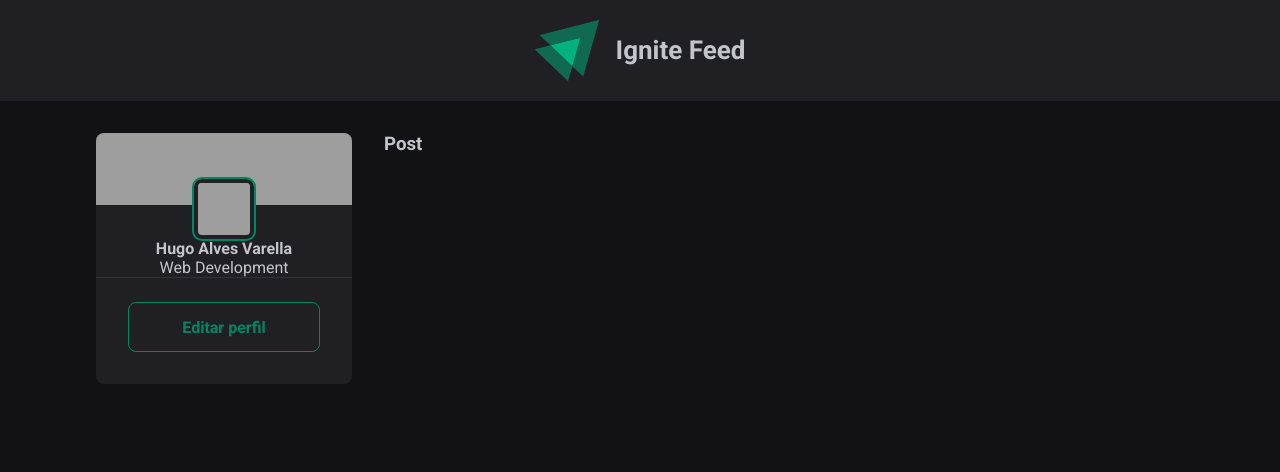
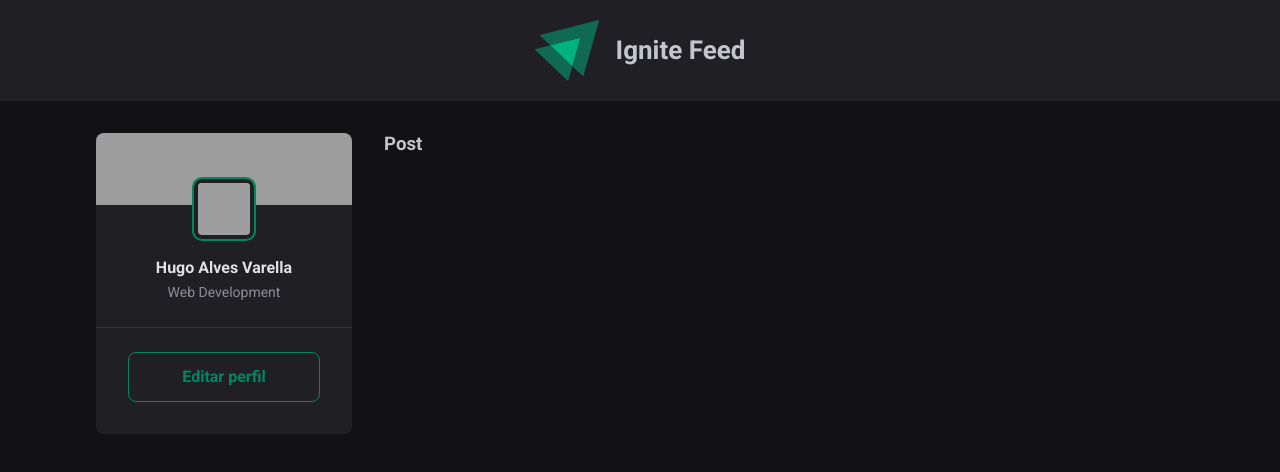
Before and after one commit to Hugovarellaa/ignite-react-js, a React (Vite) app in the folder 01-fundamentos-react-js/v1.0/: page / in a window 1280 px wide. Shown: the top 472 px of the page. Built offline with nearby package versions, Linux system fonts and the light colour scheme; grey boxes are pictures that could not be loaded.

Commit message:
feat: add styles profile

```diff
--- a/01-fundamentos-react-js/v1.0/src/components/Sidebar/sidebar.module.css
+++ b/01-fundamentos-react-js/v1.0/src/components/Sidebar/sidebar.module.css
@@ -28,14 +28,21 @@
 
 .profile strong {
   display: block;
+  margin-top: 1rem;
+  color: var(--gray-100);
+  line-height: 1.6;
 }
 .profile span {
   display: block;
+  font-size: 0.875rem;
+  color: var(--gray-400);
+  line-height: 1.6;
 }
 
 .footer {
   border-top: 1px solid var(--gray-600);
   padding: 1.5rem 2rem 2rem;
+  margin-top: 1.5rem;
 
   display: flex;
   align-items: center;
```
